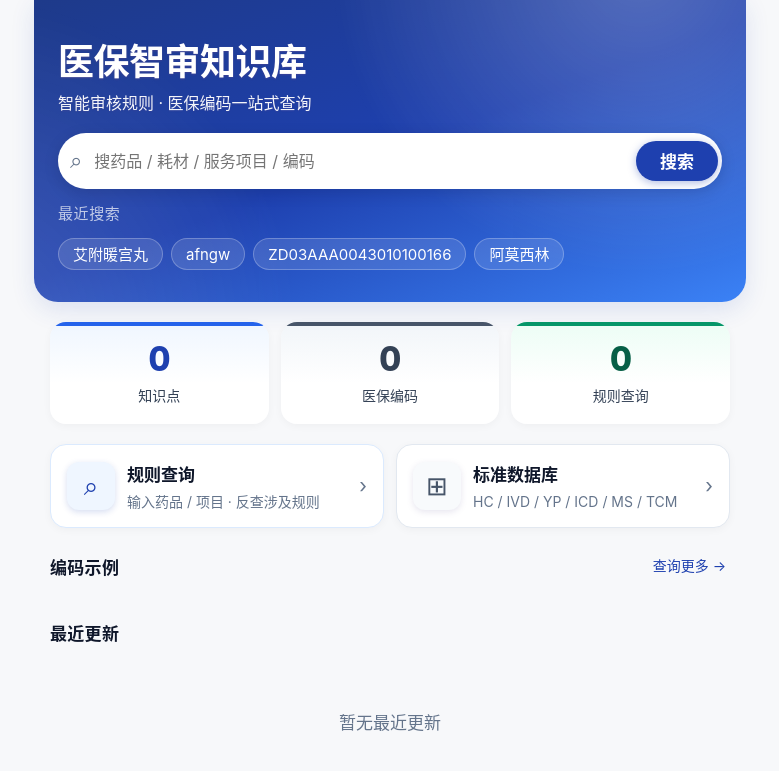
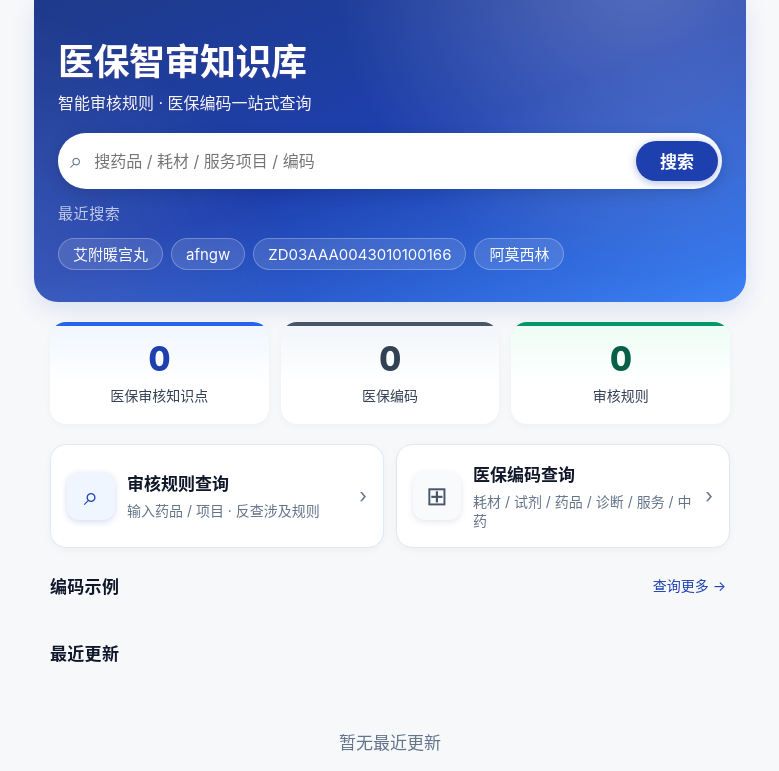
Before and after one commit to caofeng926/Intelligent-Review, a Flask app: page / in a window 1280 px wide. Shown: the part 61-832 px from the top of the page, without its empty margins (250-1029 px from the left). Before the commit the page ends 792 px from the top, so only its background shows below. Run offline with Flask 3, Linux system fonts and the light colour scheme; data that the repository does not hold is empty.

Commit message:
﻿docs(home): rename labels per user review
- entry-grid #1: 规则查询 -> 审核规则查询
- entry-grid #2: 标准数据库 -> 医保编码查询
- entry-grid #2 sub: HC / IVD / YP / ICD / MS / TCM
              -> 耗材 / 试剂 / 药品 / 诊断 / 服务 / 中药
- stats #1: 知识点 -> 医保审核知识点
- stats #3: 规则查询 -> 审核规则

```diff
--- a/webapp/templates/home.html
+++ b/webapp/templates/home.html
@@ -25,7 +25,7 @@
 <section class="stats stats-3col">
   <a class="stat-card stat-mac-pink" href="{{ url_for('rules_find') }}">
     <div class="stat-num">{{ "{:,}".format(stats['kp']) }}</div>
-    <div class="stat-label">知识点</div>
+    <div class="stat-label">医保审核知识点</div>
   </a>
   <a class="stat-card stat-mac-blue" href="{{ url_for('search_view') }}">
     <div class="stat-num">{{ "{:,}".format(stats['codes']) }}</div>
@@ -33,7 +33,7 @@
   </a>
   <a class="stat-card stat-mac-green" href="{{ url_for('rules_list') }}">
     <div class="stat-num">{{ "{:,}".format(stats['rules']) }}</div>
-    <div class="stat-label">规则查询</div>
+    <div class="stat-label">审核规则</div>
   </a>
 </section>
 
@@ -41,7 +41,7 @@
   <a class="entry-card entry-mac-pink" href="{{ url_for('rules_find') }}">
     <div class="entry-ico">⌕</div>
     <div class="entry-text">
-      <div class="entry-title">规则查询</div>
+      <div class="entry-title">审核规则查询</div>
       <div class="entry-sub">输入药品 / 项目 · 反查涉及规则</div>
     </div>
     <div class="entry-arrow">›</div>
@@ -49,8 +49,8 @@
   <a class="entry-card entry-mac-lavender" href="{{ url_for('nhsa_index') }}">
     <div class="entry-ico">⊞</div>
     <div class="entry-text">
-      <div class="entry-title">标准数据库</div>
-      <div class="entry-sub">HC / IVD / YP / ICD / MS / TCM</div>
+      <div class="entry-title">医保编码查询</div>
+      <div class="entry-sub">耗材 / 试剂 / 药品 / 诊断 / 服务 / 中药</div>
     </div>
     <div class="entry-arrow">›</div>
   </a>
```
